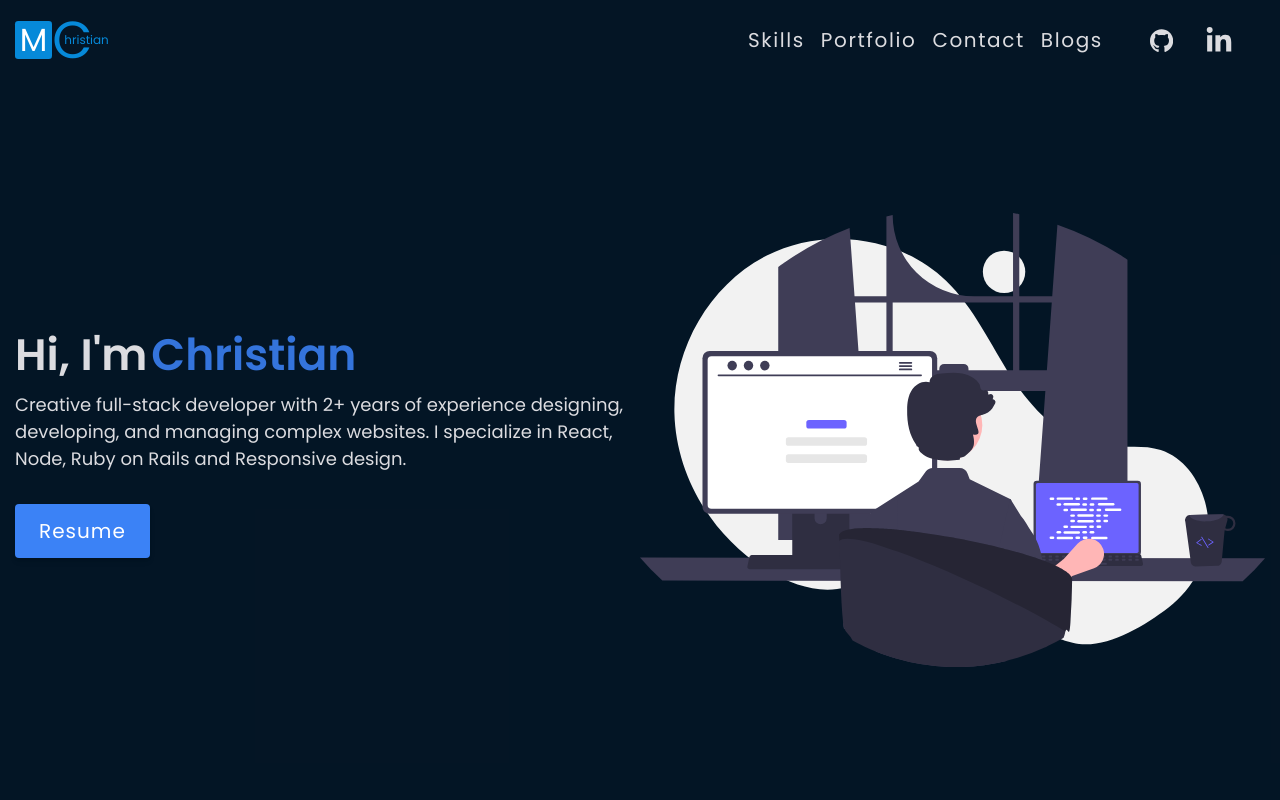
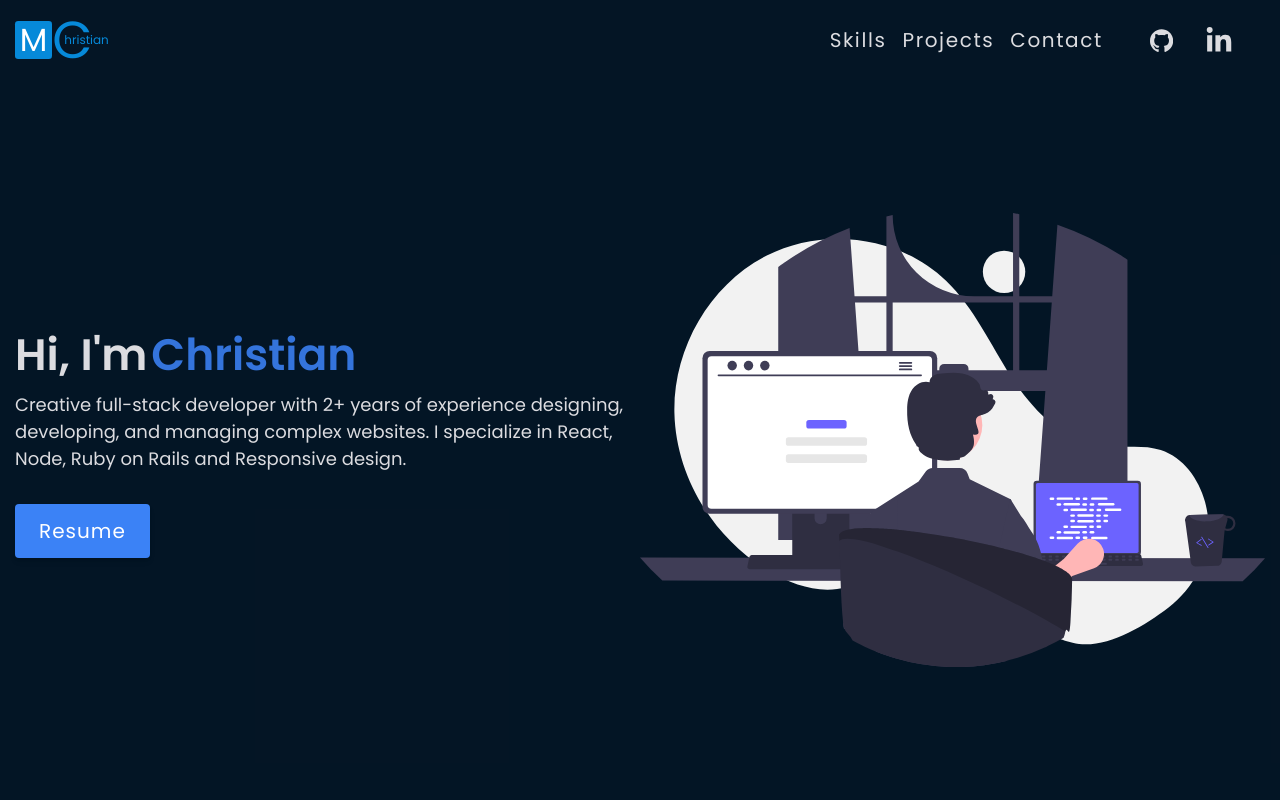
Before and after one commit to kaitcham/portfolio, a React (Create React App) app: page / in a window 1280 px wide. Shown: the top 800 px of the page. Built offline with nearby package versions, Linux system fonts and the light colour scheme.

Commit message:
modify navbar

```diff
--- a/src/components/Navbar/index.js
+++ b/src/components/Navbar/index.js
@@ -56,13 +56,13 @@ const Navbar = () => {
                 spy
                 smooth
                 exact="true"
-                to="portfolio"
+                to="projects"
                 offset={screenSize < 768 ? -123 : -80}
                 duration={500}
                 activeClass="active"
                 onClick={() => setIsMenuOpen(!isMenuOpen)}
               >
-                Portfolio
+                Projects
               </Link>
             </li>
             <li>
@@ -78,9 +78,9 @@ const Navbar = () => {
                 Contact
               </Link>
             </li>
-            <li>
+            {/* <li>
               <Link to="/blogs">Blogs</Link>
-            </li>
+            </li> */}
           </ul>
           <div className="social-icons">
             <a
```
